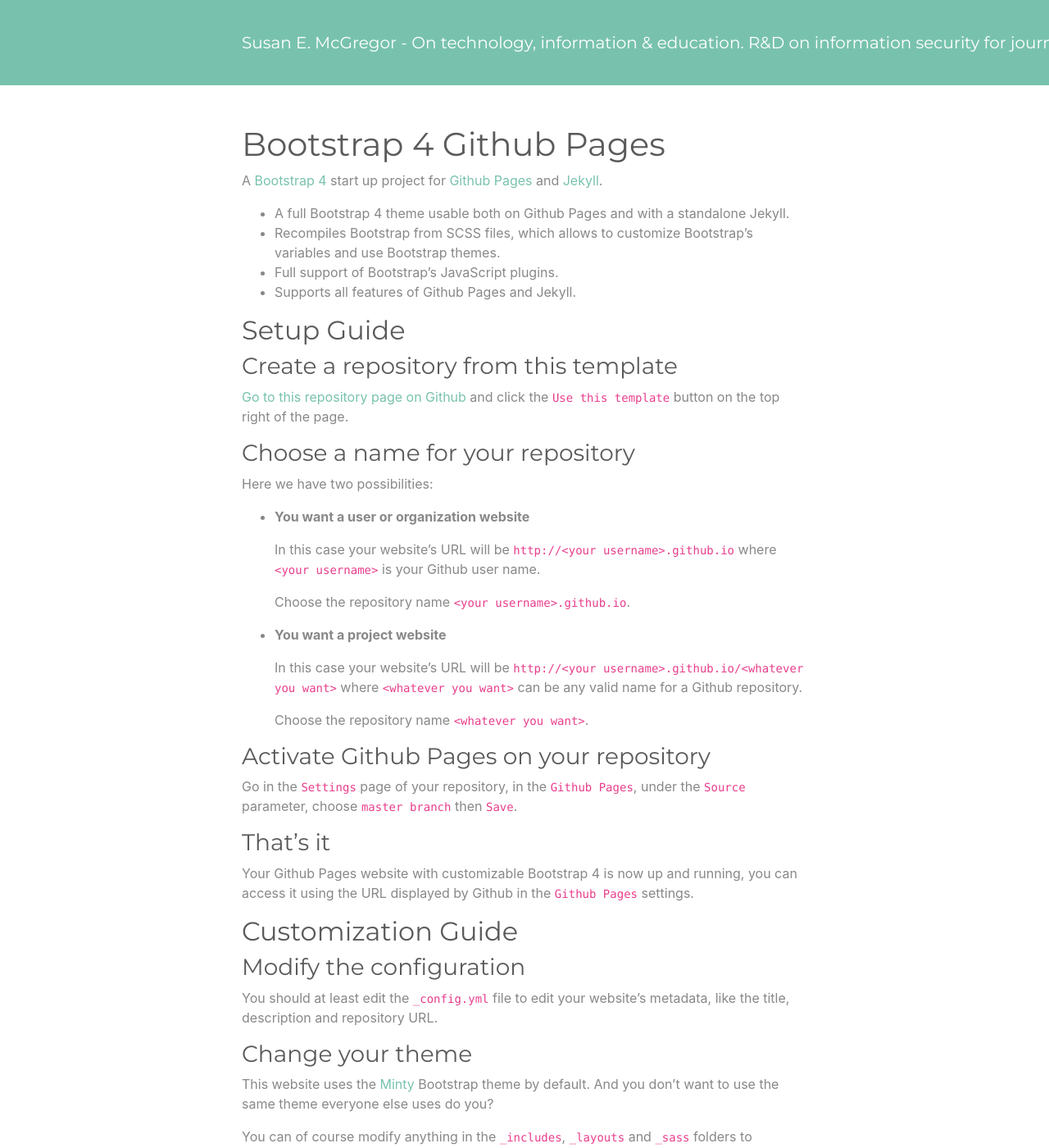
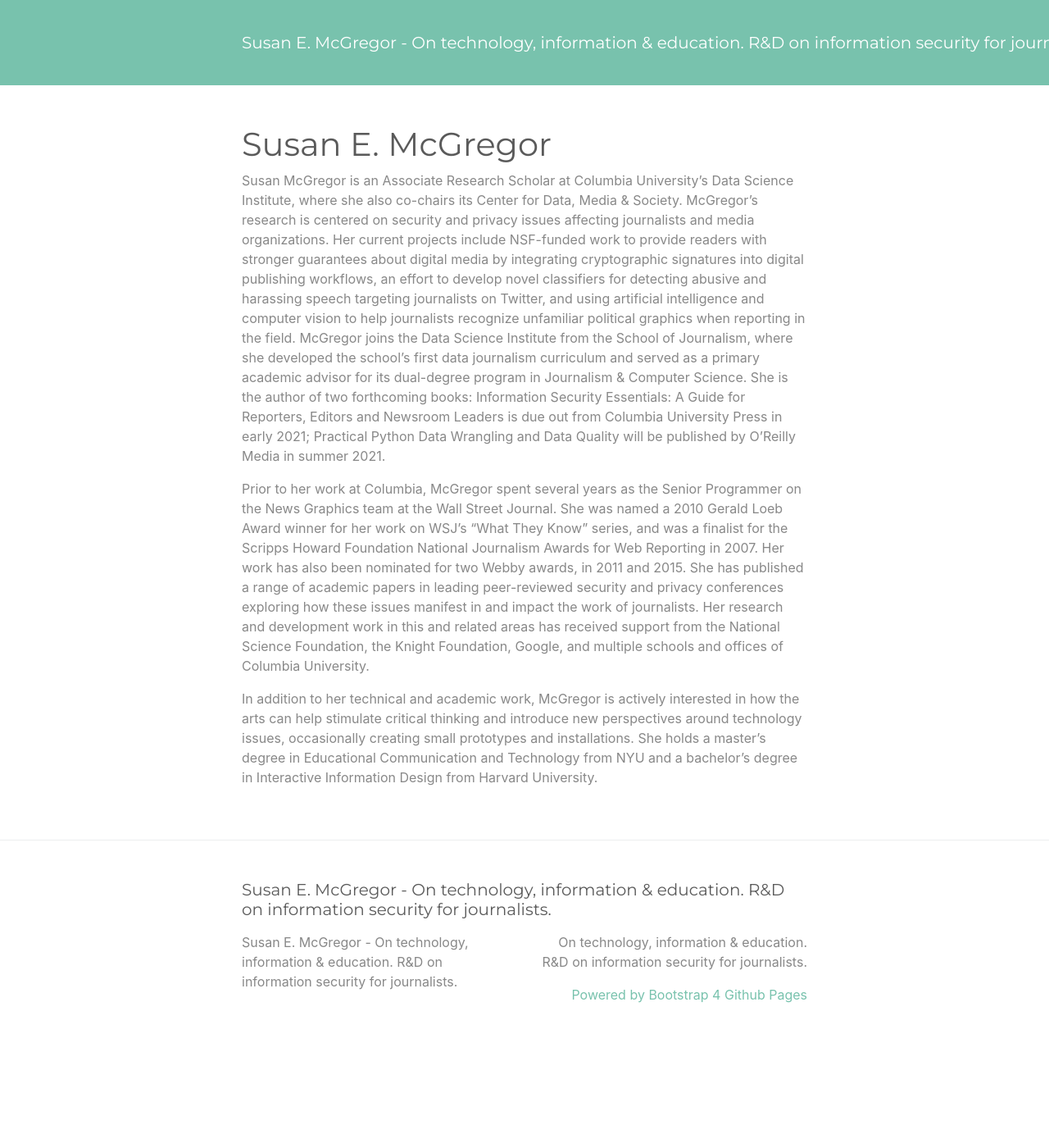
Before and after one commit to susanemcg/susanemcg.github.io, a Jekyll site: the page built from index.md, in a window 1280 px wide and 1400 px high. Shown: the whole window at 82% size. Built offline with Jekyll 4.4.1, drawn with Linux system fonts in a browser that asks for light colours; some of the changed text lies outside the part shown.

Commit message:
Added bio

```diff
--- a/index.md
+++ b/index.md
@@ -1,108 +1,10 @@
 ---
 layout: page
-title: Bootstrap 4 Github Pages
+title: Susan E. McGregor
 ---
 
-A [Bootstrap 4](https://getbootstrap.com/) start up project for [Github Pages](https://pages.github.com/) and [Jekyll](https://jekyllrb.com/).
+Susan McGregor is an Associate Research Scholar at Columbia University’s Data Science Institute, where she also co-chairs its Center for Data, Media & Society. McGregor’s research is centered on security and privacy issues affecting journalists and media organizations. Her current projects include NSF-funded work to provide readers with stronger guarantees about digital media by integrating cryptographic signatures into digital publishing workflows, an effort to develop novel classifiers for detecting abusive and harassing speech targeting journalists on Twitter, and using artificial intelligence and computer vision to help journalists recognize unfamiliar political graphics when reporting in the field. McGregor joins the Data Science Institute from the School of Journalism, where she developed the school’s first data journalism curriculum and served as a primary academic advisor for its dual-degree program in Journalism & Computer Science. She is the author of two forthcoming books: Information Security Essentials: A Guide for Reporters, Editors and Newsroom Leaders is due out from Columbia University Press in early 2021; Practical Python Data Wrangling and Data Quality will be published by O’Reilly Media in summer 2021.
 
-* A full Bootstrap 4 theme usable both on Github Pages and with a standalone Jekyll.
-* Recompiles Bootstrap from SCSS files, which allows to customize Bootstrap's variables and use Bootstrap themes.
-* Full support of Bootstrap's JavaScript plugins.
-* Supports all features of Github Pages and Jekyll.
+Prior to her work at Columbia, McGregor spent several years as the Senior Programmer on the News Graphics team at the Wall Street Journal. She was named a 2010 Gerald Loeb Award winner for her work on WSJ’s “What They Know” series, and was a finalist for the Scripps Howard Foundation National Journalism Awards for Web Reporting in 2007. Her work has also been nominated for two Webby awards, in 2011 and 2015. She has published a range of academic papers in leading peer-reviewed security and privacy conferences exploring how these issues manifest in and impact the work of journalists. Her research and development work in this and related areas has received support from the National Science Foundation, the Knight Foundation, Google, and multiple schools and offices of Columbia University.
 
-## Setup Guide
-
-### Create a repository from this template
-
-[Go to this repository page on Github](https://github.com/nicolas-van/bootstrap-4-github-pages) and click the `Use this template` button on the top right of the page.
-
-### Choose a name for your repository
-
-Here we have two possibilities:
-
-* **You want a user or organization website**
-
-  In this case your website's URL will be `http://<your username>.github.io` where `<your username>` is your Github user name.
-
-  Choose the repository name `<your username>.github.io`.
-
-* **You want a project website**
-
-  In this case your website's URL will be `http://<your username>.github.io/<whatever you want>` where `<whatever you want>` can be any valid name for a Github repository.
-
-  Choose the repository name `<whatever you want>`.
-
-### Activate Github Pages on your repository
-
-Go in the `Settings` page of your repository, in the `Github Pages`, under the `Source` parameter, choose `master branch` then `Save`.
-
-### That's it
-
-Your Github Pages website with customizable Bootstrap 4 is now up and running, you can access it using the URL displayed by Github in the `Github Pages` settings.
-
-## Customization Guide
-
-### Modify the configuration
-
-You should at least edit the `_config.yml` file to edit your website's metadata, like the title, description and repository URL.
-
-### Change your theme
-
-This website uses the [Minty](https://bootswatch.com/minty/) Bootstrap theme by default. And you don't want to use the same theme everyone else uses do you?
-
-You can of course modify anything in the `_includes`, `_layouts` and `_sass` folders to customize both the HTML or CSS of your website, possibly referring to the [Bootstrap documentation](https://getbootstrap.com/) or the [Jekyll documentation](https://jekyllrb.com/) when needed. This is a normal part of web development and it is outside the scope of this guide.
-
-But if you don't know where to start I can recommend you to import a theme from [Bootswatch](https://bootswatch.com/).
-
-* Go on [Bootswatch](https://bootswatch.com/) and choose a theme that you like.
-* Using the top bar, download its `_variables.scss` and `_bootswatch.scss` files.
-* Copy the content of `_variables.scss` in `_sass/_variables.scss`.
-* Copy the content of `_bootswatch.scss` in `_sass/_bootstrap_customization.scss`.
-
-That's it, you now have a totally different appearance for you website.
-
-### Modify the content
-
-You probably don't want the present guide to be the front page of your website, so you should edit the `index.md` file. You probably also want to edit or delete the `CONTRIBUTING.md`, `README.md` and `LICENSE.md` files.
-
-Aside from that you can of course create new pages and posts like with any Jekyll website by refering to the [Jekyll documentation](https://jekyllrb.com/).
-
-### Run Jekyll on your computer to speed up testing
-
-Editing your website's content or theme directly on Github is completely possible but, due to the time Github Pages takes to update your website, it will probably be much more effective to work using a local Jekyll installation.
-
-To do so:
-
-* Install the [requirements for Jekyll](https://jekyllrb.com/docs/installation/).
-* Type `bundle install` at the root of your project to install the necessary Ruby dependencies.
-* Type `bundle exec jekyll serve` to launch the test Jekyll web server that will re-compile your work if you edit it.
-* You can then open `http://localhost:4000` in your web browser to see your work-in-progress website.
-
-Please note that, to ensure maximum compatibility with Github Pages, the `Gemfile` of this project references the `github-pages` gem, not Jekyll directly. This implies some differences in behavior compared to the official documentation of Jekyll.
-
-## Known issues
-
-* Bootstrap 4 should normally be post-processed using [Autoprefixer](https://github.com/postcss/autoprefixer). Even if it is possible to use autoprefixer with Jekyll, it is not possible with a classic Github Pages installation without adding some kind of pre-processing before publication. Since this project mostly aims compatibility with Github Pages I prefer to keep it that way. The consequences of this choice is that some Bootstrap features could not work as expected on older browsers.
-
-## How to contribute
-
-Like this project ? [Consider adding a star on Github](https://github.com/nicolas-van/bootstrap-4-github-pages).
-
-[You can also see the contribution guide](https://github.com/nicolas-van/bootstrap-4-github-pages/blob/master/CONTRIBUTING.md).
-
-## Websites using Bootstrap 4 Github Pages
-
-* [My personal blog](https://nicolas-van.github.io/)
-* [the wavelet's profile](https://thewavelet.github.io/)
-* [roseblood.github.io](https://roseleblood.github.io/)
-* [colemannick.github.io](https://colemannick.github.io/)
-* [Betty and the Blushtones](http://bettyandtheblushtones.co.uk/)
-* [borislouis.github.io](https://borislouis.github.io/)
-* [dariusnwadike.github.io](https://dariusnwadike.github.io/)
-
-## Other Github Pages related projects
-
-I'm a fan of Github Pages for the possibilities it offers to anyone to publish a website for free. I have multiple projects that could be of interest if that's your case too:
-
-* [Easy Markdown to Github Pages](https://nicolas-van.github.io/easy-markdown-to-github-pages/)
-* [Parcel Github Pages Boilerplate](https://github.com/nicolas-van/parcel-github-pages-boilerplate)
+In addition to her technical and academic work, McGregor is actively interested in how the arts can help stimulate critical thinking and introduce new perspectives around technology issues, occasionally creating small prototypes and installations. She holds a master’s degree in Educational Communication and Technology from NYU and a bachelor’s degree in Interactive Information Design from Harvard University.
```
